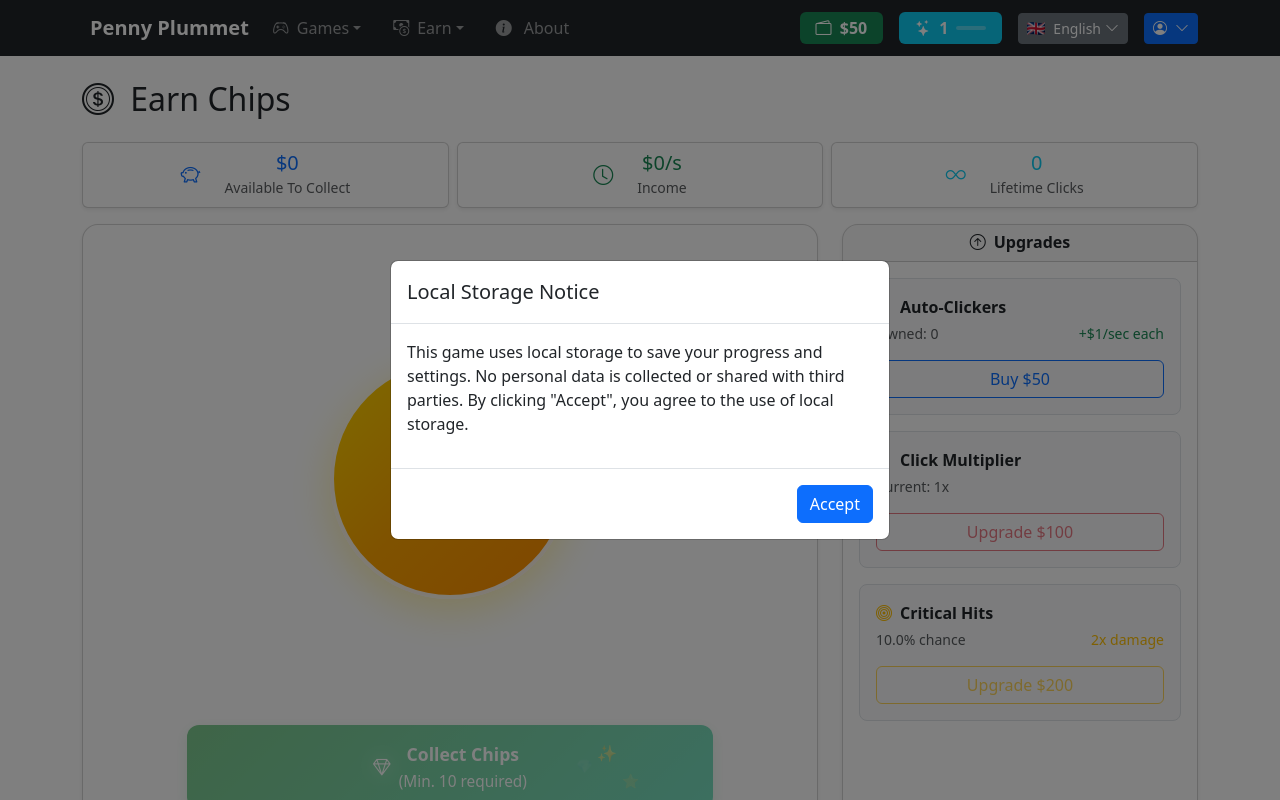
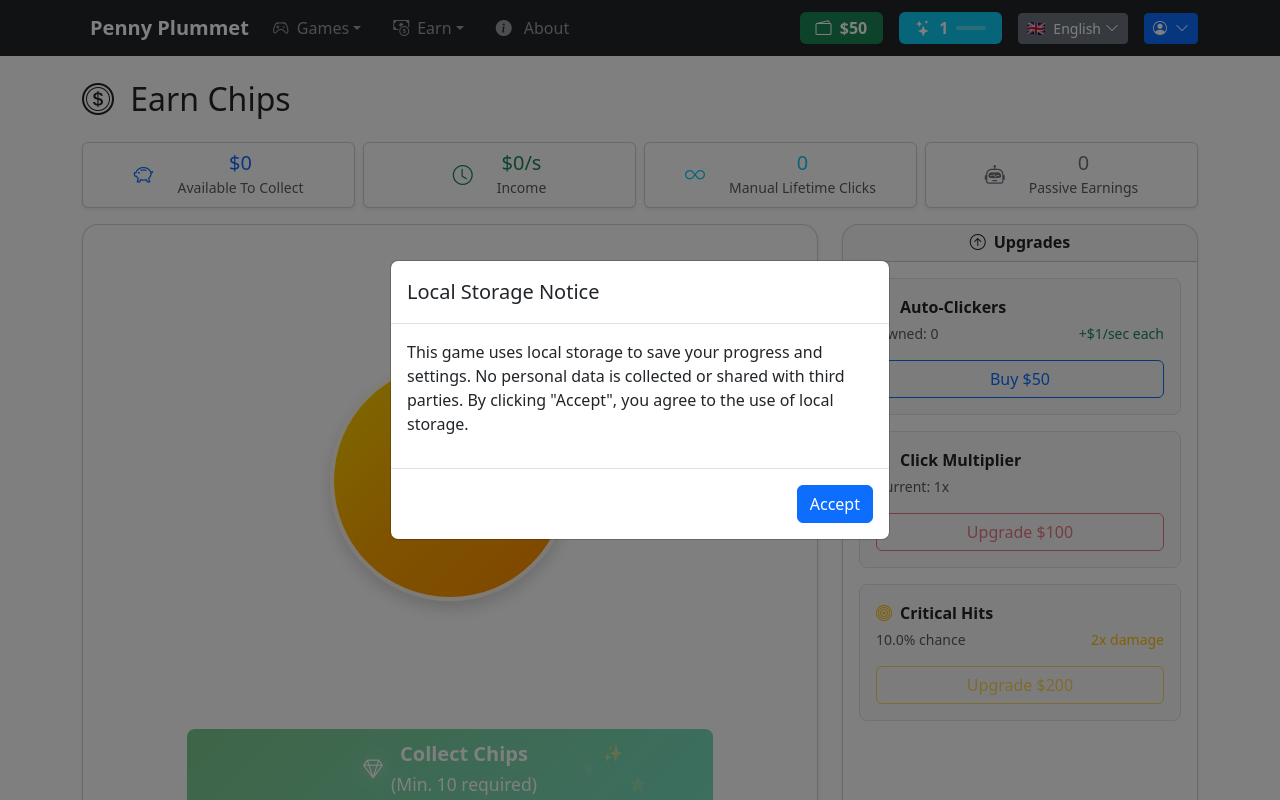
Before and after one commit to benceb2/penny-plummet, a Vue app: page /clicker in a window 1280 px wide. Shown: the top 800 px of the page. Built offline with nearby package versions, Linux system fonts and the light colour scheme.

Commit message:
track passive earnings + fix floating animation burst on focus

```diff
--- a/src/locales/en/clicker.ts
+++ b/src/locales/en/clicker.ts
@@ -8,7 +8,8 @@ export default {
     "stats": {
       "availableToCollect": "Available To Collect",
       "income": "Income",
-      "lifetimeClicks": "Lifetime Clicks",
+      "manualLifetimeClicks": "Manual Lifetime Clicks",
+      "passiveEarnings": "Passive Earnings",
       "perSecondSuffix": "/s"
     },
     "collect": {
--- a/src/locales/hu/clicker.ts
+++ b/src/locales/hu/clicker.ts
@@ -8,7 +8,8 @@ export default {
     "stats": {
       "availableToCollect": "Begyűjthető",
       "income": "Bevétel",
-      "lifetimeClicks": "Összes kattintás",
+      "manualLifetimeClicks": "Kézi összes kattintás",
+      "passiveEarnings": "Passzív bevétel",
       "perSecondSuffix": "/mp"
     },
     "collect": {
--- a/src/stores/clickerStore.ts
+++ b/src/stores/clickerStore.ts
@@ -24,6 +24,7 @@ export const useClickerStore = defineStore('clicker', () => {
   // Core State
   const clicks = ref(0)
   const totalLifetimeClicks = ref(0)
+  const passiveLifetimeClicks = ref(0)
   const baseClickValue = ref(1)
   const autoClickersCount = ref(0)
   const autoClickerCost = ref(50)
@@ -41,6 +42,7 @@ export const useClickerStore = defineStore('clicker', () => {
   const comboMultiplier = ref(1)
   const comboCount = ref(0)
   const lastClickTime = ref(0)
+  const isClickerActive = ref(false)
 
   // Offline tracking
   const lastOnlineTimestamp = ref(Date.now())
@@ -70,6 +72,10 @@ export const useClickerStore = defineStore('clicker', () => {
   const formattedAutoClickerSpeedCost = computed(() => formatIntAsCurrency(autoClickerSpeedCost.value))
   const formattedClicks = computed(() => formatIntAsCurrency(clicks.value))
   const formattedLifetimeClicks = computed(() => formatNumber(totalLifetimeClicks.value, {
+    currency: false,
+    decimals: 1
+  }))
+  const formattedPassiveLifetimeClicks = computed(() => formatNumber(passiveLifetimeClicks.value, {
     currency: false,
     decimals: 1
   }))
@@ -124,6 +130,10 @@ export const useClickerStore = defineStore('clicker', () => {
   }
 
   function addClickAnimation(value: number, isCritical = false) {
+    if (!isClickerActive.value) {
+      return
+    }
+
     const id = Date.now() + Math.random()
     const position = clickerUtil.generateClickAnimationPosition()
 
@@ -278,7 +288,7 @@ export const useClickerStore = defineStore('clicker', () => {
 
             if (earnings > 0) {
               clicks.value += earnings
-              totalLifetimeClicks.value += earnings
+              passiveLifetimeClicks.value += earnings
 
               // Add subtle animation for auto-clicks (less frequent)
               if (clickerUtil.shouldShowAutoClickAnimation()) {
@@ -339,7 +349,7 @@ export const useClickerStore = defineStore('clicker', () => {
     if (result.earnings > 0) {
       // Add earnings to clicks
       clicks.value += result.earnings
-      totalLifetimeClicks.value += result.earnings
+      passiveLifetimeClicks.value += result.earnings
 
       // Automatically collect the chips if there's enough
       if (clicks.value >= 10) {
@@ -387,10 +397,18 @@ export const useClickerStore = defineStore('clicker', () => {
     offlineSeconds.value = 0
   }
 
+  function setClickerActive(active: boolean) {
+    isClickerActive.value = active
+    if (!active) {
+      clickAnimations.value = []
+    }
+  }
+
   // Reset state
   function reset() {
     clicks.value = 0
     totalLifetimeClicks.value = 0
+    passiveLifetimeClicks.value = 0
     baseClickValue.value = 1
     autoClickersCount.value = 0
     autoClickerCost.value = 50
@@ -409,6 +427,7 @@ export const useClickerStore = defineStore('clicker', () => {
     // State
     clicks,
     totalLifetimeClicks,
+    passiveLifetimeClicks,
     baseClickValue,
     autoClickersCount,
     autoClickerCost,
@@ -425,6 +444,7 @@ export const useClickerStore = defineStore('clicker', () => {
     clickAnimations,
     comboMultiplier,
     comboCount,
+    isClickerActive,
 
     // Computed
     clickValue,
@@ -437,6 +457,7 @@ export const useClickerStore = defineStore('clicker', () => {
     formattedAutoClickerSpeedCost,
     formattedClicks,
     formattedLifetimeClicks,
+    formattedPassiveLifetimeClicks,
     formattedIncome,
 
     // Actions
@@ -452,7 +473,8 @@ export const useClickerStore = defineStore('clicker', () => {
     closeOfflineEarningsModal,
     startAutoClicker,
     stopAutoClicker,
-    addClickAnimation
+    addClickAnimation,
+    setClickerActive
   }
 }, {
   persist: {
@@ -461,6 +483,7 @@ export const useClickerStore = defineStore('clicker', () => {
     paths: [
       'clicks',
       'totalLifetimeClicks',
+      'passiveLifetimeClicks',
       'baseClickValue',
       'autoClickersCount',
       'autoClickerCost',
--- a/src/utils/clickerUtil.ts
+++ b/src/utils/clickerUtil.ts
@@ -27,10 +27,12 @@ export const COMBO_MULTIPLIER_MAX = 3 // 3x max combo
 
 export const AUTO_CLICKER_SPEED_BASE = 1000 // 1000ms base interval
 export const AUTO_CLICKER_SPEED_REDUCTION = 50 // 50ms reduction per level
-export const AUTO_CLICKER_SPEED_MIN = 100 // 100ms minimum interval
+export const AUTO_CLICKER_SPEED_MIN = 150 // 150ms minimum interval
 
 export const OFFLINE_RATE_MULTIPLIER = 0.5 // Half rate when offline
-export const MAX_OFFLINE_DAYS = 3
+export const OFFLINE_FULL_RATE_HOURS = 12
+export const OFFLINE_TAPER_MIN = 0.6
+export const MAX_OFFLINE_DAYS = 2
 export const MAX_OFFLINE_MS = MAX_OFFLINE_DAYS * 24 * 60 * 60 * 1000
 
 // Combo calculations
@@ -89,7 +91,7 @@ export function calculateCriticalCost(currentLevel: number, baseCost: number = 2
 }
 
 export function calculateAutoClickerSpeedCost(currentLevel: number, baseCost: number = 300): number {
-  return Math.floor(baseCost * Math.pow(1.8, currentLevel - 1))
+  return Math.floor(baseCost * Math.pow(2, currentLevel - 1))
 }
 
 // Animation utilities
@@ -130,7 +132,18 @@ export function calculateOfflineEarnings(
 
   const seconds = Math.floor(cappedOfflineTime / 1000)
   const clicksPerSecond = autoClickersCount * clickValue * (1000 / autoClickerSpeed)
-  const earnings = Math.floor(seconds * clicksPerSecond * OFFLINE_RATE_MULTIPLIER)
+  const maxSeconds = Math.max(MAX_OFFLINE_MS / 1000, 1)
+  const fullRateSeconds = Math.min(OFFLINE_FULL_RATE_HOURS * 3600, maxSeconds)
+  let rateMultiplier = OFFLINE_RATE_MULTIPLIER
+
+  if (seconds > fullRateSeconds) {
+    const taperWindow = Math.max(maxSeconds - fullRateSeconds, 1)
+    const taperProgress = Math.min((seconds - fullRateSeconds) / taperWindow, 1)
+    const taperFactor = 1 - taperProgress * (1 - OFFLINE_TAPER_MIN)
+    rateMultiplier = OFFLINE_RATE_MULTIPLIER * taperFactor
+  }
+
+  const earnings = Math.floor(seconds * clicksPerSecond * rateMultiplier)
 
   return { earnings, seconds }
 }
--- a/src/views/clicker/ClickArea.vue
+++ b/src/views/clicker/ClickArea.vue
@@ -74,7 +74,7 @@ const handleCollectWithAnimation = () => {
       <!-- Main Click Area -->
       <div class="position-relative mb-4 p-3 d-flex justify-content-center align-items-center flex-grow-1">
         <button
-          class="main-click-btn btn rounded-circle p-0 position-relative"
+          class="main-click-btn btn btn-warning rounded-circle p-0 position-relative shadow"
           :style="{
             transform: `scale(${buttonScale * clickScale})`,
             boxShadow: glowIntensity > 0 ?
@@ -120,9 +120,9 @@ const handleCollectWithAnimation = () => {
       </div>
 
       <!-- Action Buttons -->
-      <div class="d-flex gap-5 w-75 mx-auto">
+      <div class="d-flex gap-3 w-75 mx-auto">
         <button
-          class="collect-btn btn flex-fill position-relative overflow-hidden"
+          class="collect-btn btn btn-success btn-lg flex-fill position-relative overflow-hidden"
           :style="{ transform: `scale(${collectButtonScale})` }"
           @click="handleCollectWithAnimation"
           :disabled="clickerStore.clicks < 10">
@@ -190,25 +190,16 @@ const handleCollectWithAnimation = () => {
 .collect-btn {
   border: none !important;
   background: linear-gradient(135deg, #28a745 0%, #20c997 100%) !important;
-  color: white !important;
-  font-size: 1.1rem;
-  padding: 1rem 1.5rem;
-  border-radius: 12px !important;
-  transition: all 0.3s cubic-bezier(0.4, 0, 0.2, 1);
-  box-shadow: 0 8px 25px rgba(40, 167, 69, 0.3);
+  transition: background 0.3s ease;
   min-height: 80px;
 }
 
 .collect-btn:hover:not(:disabled) {
-  transform: translateY(-3px) scale(1.02);
-  box-shadow: 0 12px 35px rgba(40, 167, 69, 0.4);
   background: linear-gradient(135deg, #32d74b 0%, #17a2b8 100%) !important;
 }
 
 .collect-btn:disabled {
   opacity: 0.6;
-  transform: none !important;
-  box-shadow: 0 4px 15px rgba(40, 167, 69, 0.2);
 }
 
 /* Animated background for collect button */
--- a/src/views/clicker/ClickerView.vue
+++ b/src/views/clicker/ClickerView.vue
@@ -4,8 +4,19 @@ import StatsHeader from '@/views/clicker/StatsHeader.vue'
 import ClickArea from '@/views/clicker/ClickArea.vue'
 import UpgradesPanel from '@/views/clicker/UpgradesPanel.vue'
 import { useI18n } from 'vue-i18n'
+import { onBeforeUnmount, onMounted } from 'vue'
+import { useClickerStore } from '@/stores/clickerStore'
 
 const { t } = useI18n()
+const clickerStore = useClickerStore()
+
+onMounted(() => {
+  clickerStore.setClickerActive(true)
+})
+
+onBeforeUnmount(() => {
+  clickerStore.setClickerActive(false)
+})
 </script>
 
 <template>
--- a/src/views/clicker/StatsHeader.vue
+++ b/src/views/clicker/StatsHeader.vue
@@ -8,7 +8,7 @@ const { t } = useI18n()
 
 <template>
   <div class="row g-2 mb-3">
-    <div class="col-md-4">
+    <div class="col-6 col-lg-3">
       <div class="card shadow-sm h-100">
         <div class="card-body text-center py-2">
           <div class="d-flex align-items-center justify-content-center">
@@ -21,7 +21,7 @@ const { t } = useI18n()
         </div>
       </div>
     </div>
-    <div class="col-md-4">
+    <div class="col-6 col-lg-3">
       <div class="card shadow-sm h-100">
         <div class="card-body text-center py-2">
           <div class="d-flex align-items-center justify-content-center">
@@ -36,14 +36,27 @@ const { t } = useI18n()
         </div>
       </div>
     </div>
-    <div class="col-md-4">
+    <div class="col-6 col-lg-3">
       <div class="card shadow-sm h-100">
         <div class="card-body text-center py-2">
           <div class="d-flex align-items-center justify-content-center">
             <i class="bi bi-infinity text-info me-4 fs-5"></i>
             <div>
               <div class="h5 mb-0 text-info">{{ clickerStore.formattedLifetimeClicks }}</div>
-              <small class="text-muted">{{ t('clicker.stats.lifetimeClicks') }}</small>
+              <small class="text-muted">{{ t('clicker.stats.manualLifetimeClicks') }}</small>
+            </div>
+          </div>
+        </div>
+      </div>
+    </div>
+    <div class="col-6 col-lg-3">
+      <div class="card shadow-sm h-100">
+        <div class="card-body text-center py-2">
+          <div class="d-flex align-items-center justify-content-center">
+            <i class="bi bi-robot text-secondary me-4 fs-5"></i>
+            <div>
+              <div class="h5 mb-0 text-secondary">{{ clickerStore.formattedPassiveLifetimeClicks }}</div>
+              <small class="text-muted">{{ t('clicker.stats.passiveEarnings') }}</small>
             </div>
           </div>
         </div>
--- a/src/views/clicker/UpgradesPanel.vue
+++ b/src/views/clicker/UpgradesPanel.vue
@@ -10,7 +10,7 @@ const { t } = useI18n()
 
 <template>
   <div class="card shadow-sm h-100 rounded-4">
-        <div class="card-header border-1 rounded-top-4">
+    <div class="card-header border-1 rounded-top-4">
       <h6 class="mb-0 text-center fw-bold">
         <i class="bi bi-arrow-up-circle me-2"></i>{{ t('clicker.upgrades.title') }}
       </h6>
```
